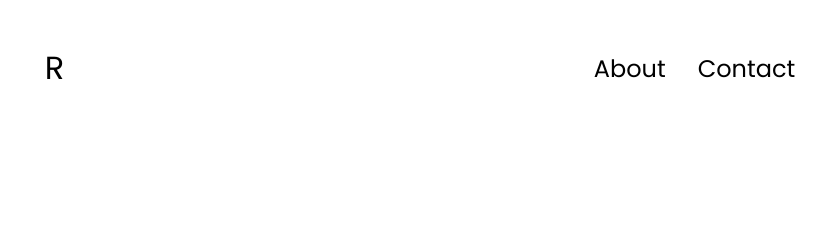
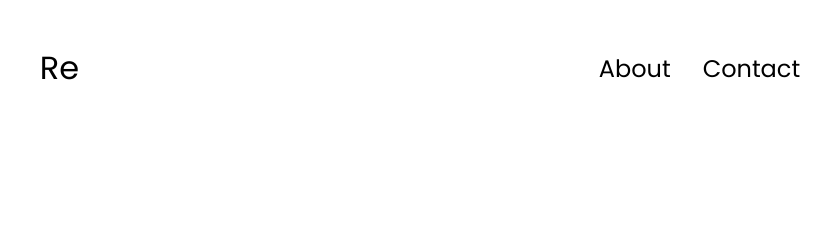
Before and after one commit to reuelrai/reuelrai.github.io, a plain HTML site: page index.html in a window 1280 px wide. Shown: the top 240 px of the page, 220-1059 px from the left. Drawn offline with Linux system fonts and the light colour scheme.

Commit message:
Update index.html

```diff
--- a/index.html
+++ b/index.html
@@ -11,7 +11,7 @@
   </head>
   <body>
     <nav id="desktop-nav">
-      <div class="logo">R</div>
+      <div class="logo">Re</div>
       <div>
         <ul class="nav-links">
           <li><a href="#about">About</a></li>
```
